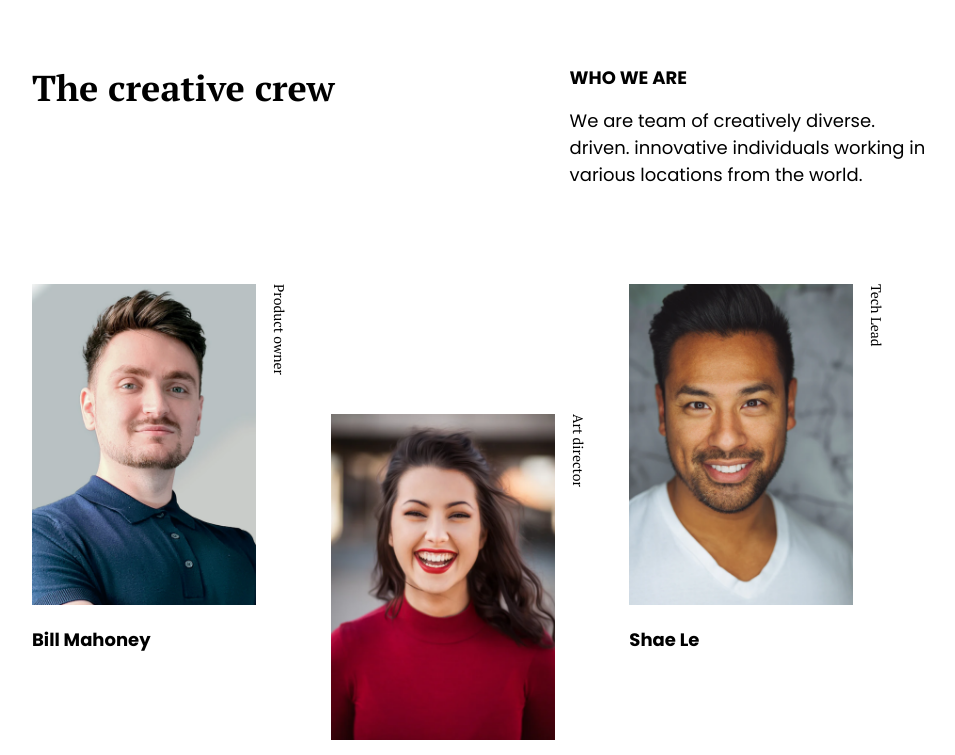
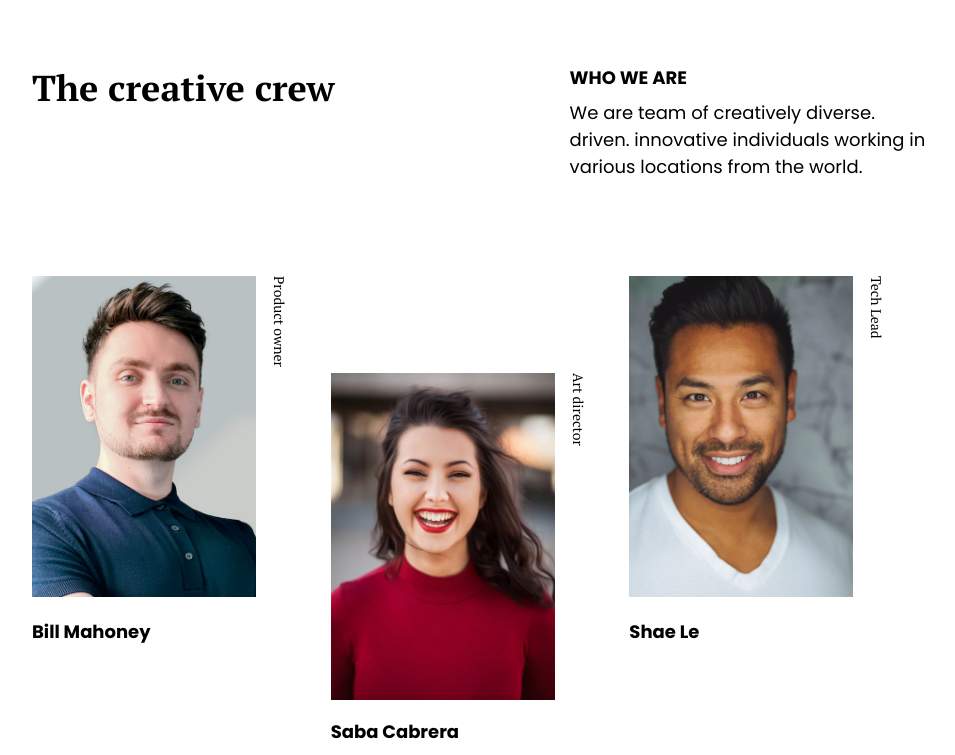
Before and after one commit to fernandoLRibeiro/my-team-page-solution, a plain HTML site: page index.html in a window 1280 px wide. Shown: the top 755 px of the page, without its empty margins (160-1115 px from the left). Drawn offline with Linux system fonts and the light colour scheme.

Commit message:
Update README and tweak CSS

```diff
--- a/styles.css
+++ b/styles.css
@@ -41,7 +41,6 @@ main {
 
 .text-container {
   display: flex;
-  /* width: 90%; */
   justify-content: space-between;
 }
 
@@ -56,7 +55,7 @@ main {
   display: flex;
   flex-direction: column;
   width: 40%;
-  gap: 1em;
+  gap: 0.5em;
 }
 
 .presentation-heading {
@@ -73,13 +72,15 @@ main {
 .team-grid {
   display: grid;
   grid-template-columns: repeat(3, 1fr);
-  grid-template-rows: repeat(8, 1fr);
+  grid-template-rows: repeat(10, 1fr);
   grid-template-areas:
     "card-1 . card-3"
     "card-1 card-2 card-3"
     "card-1 card-2 card-3"
+    "card-1 card-2 card-3"
     ". card-2 ."
     "card-4 . card-6"
+    "card-4 card-5 card-6"
     "card-4 card-5 card-6"
     "card-4 card-5 card-6"
     ". card-5 .";
```
Also changed, not shown: screenshots/desktop.png (added), screenshots/mobile.png (added), 1 other file.
